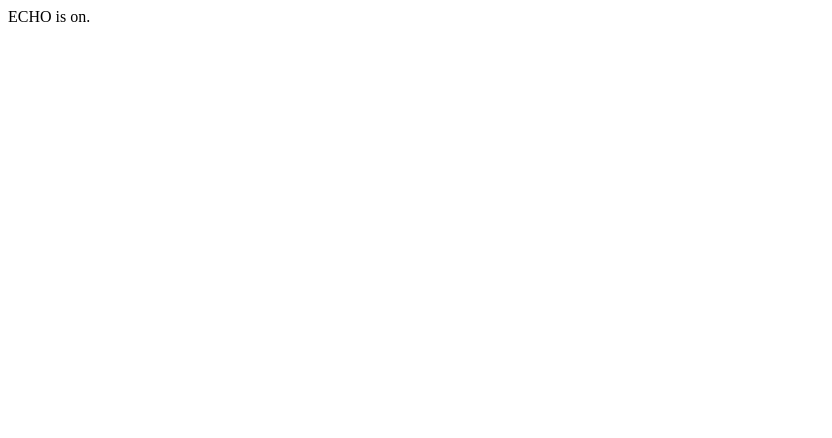
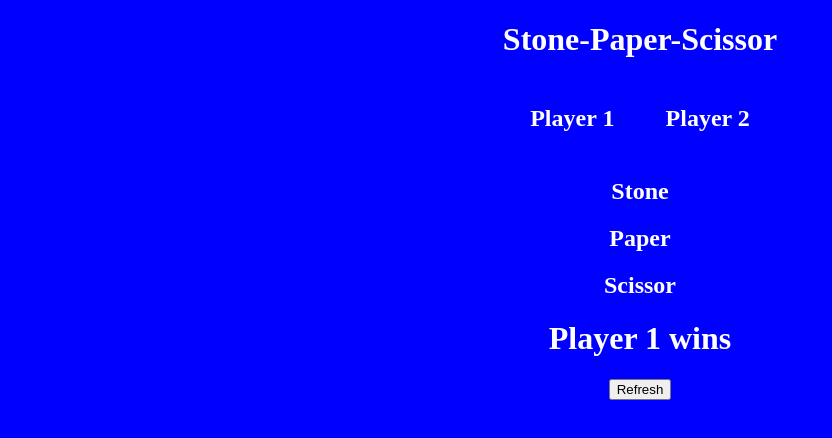
Before and after one commit to codemrbit/Stone-Paper-Scissor, a website: page index.html in a window 1280 px wide. Shown: the whole page, without its empty margins (0-832 px from the left). Drawn offline with Linux system fonts and the light colour scheme.

Commit message:
Skeleton made

```diff
--- a/index.html
+++ b/index.html
@@ -1 +1,40 @@
-ECHO is on.
+<!DOCTYPE html>
+<html lang="en">
+<head>
+    <meta charset="UTF-8">
+    <meta name="viewport" content="width=device-width, initial-scale=1.0">
+    <meta http-equiv="X-UA-Compatible" content="ie=edge">
+    <title>Stone Paper Scissor</title>
+    <link rel="stylesheet" href="/css/style.css">
+</head>
+<body>
+    <main>
+
+    <header> <h1 id="title">Stone-Paper-Scissor</h1></header>
+
+    <div class="players">
+        <h2>Player 1</h2>
+        <h2>Player 2</h2>
+    </div>
+    <div class="play">
+
+     <h2>Stone</h2>
+     <h2>Paper</h2>
+     <h2>Scissor</h2>
+
+    </div>
+
+    <div class="result">
+
+        <h1> Player 1 wins</h1>
+    </div>
+
+    <div class="refresh">
+
+        <button type="button" id="btn">Refresh</button>
+    </div>
+
+
+    </main>
+</body>
+</html>
--- /dev/null
+++ b/public/css/style.css
@@ -0,0 +1,21 @@
+body{
+    background-color: blue;
+    color: white;
+    justify-content: center;
+    text-align: center;
+}
+header{
+    text-align: center;
+    justify-content: center;
+}
+
+.players{
+    display: flex;
+    justify-content: center;
+  text-align: center;
+}
+
+.players h2{
+
+    margin: 2vw;
+}
```
Also changed, not shown: server.js (+16 -1 lines).
